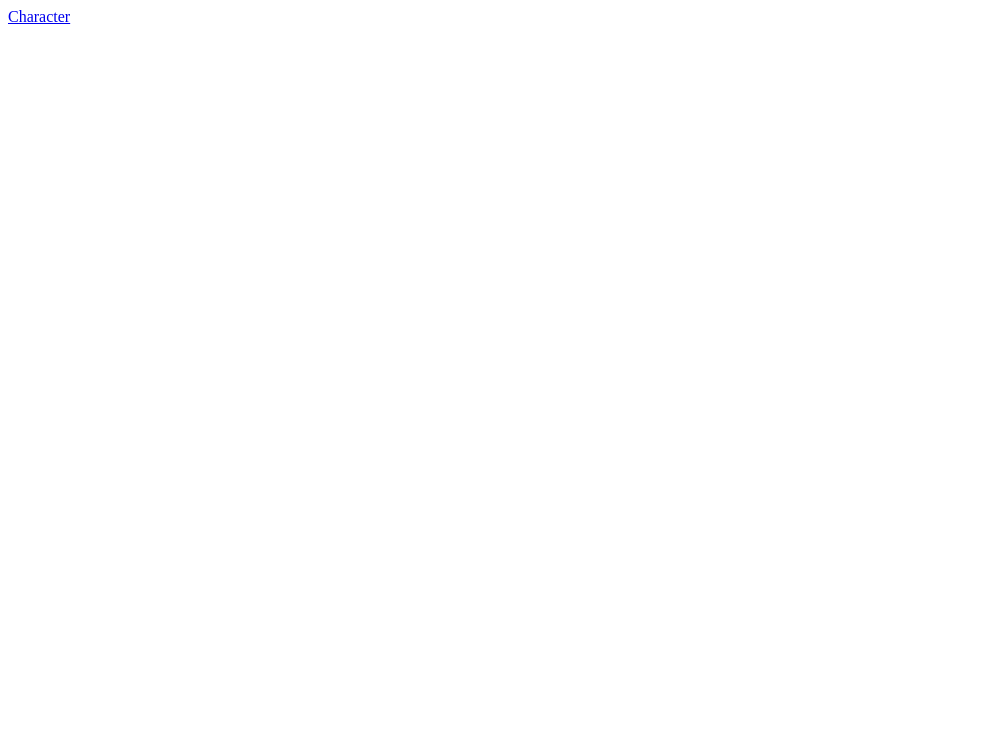
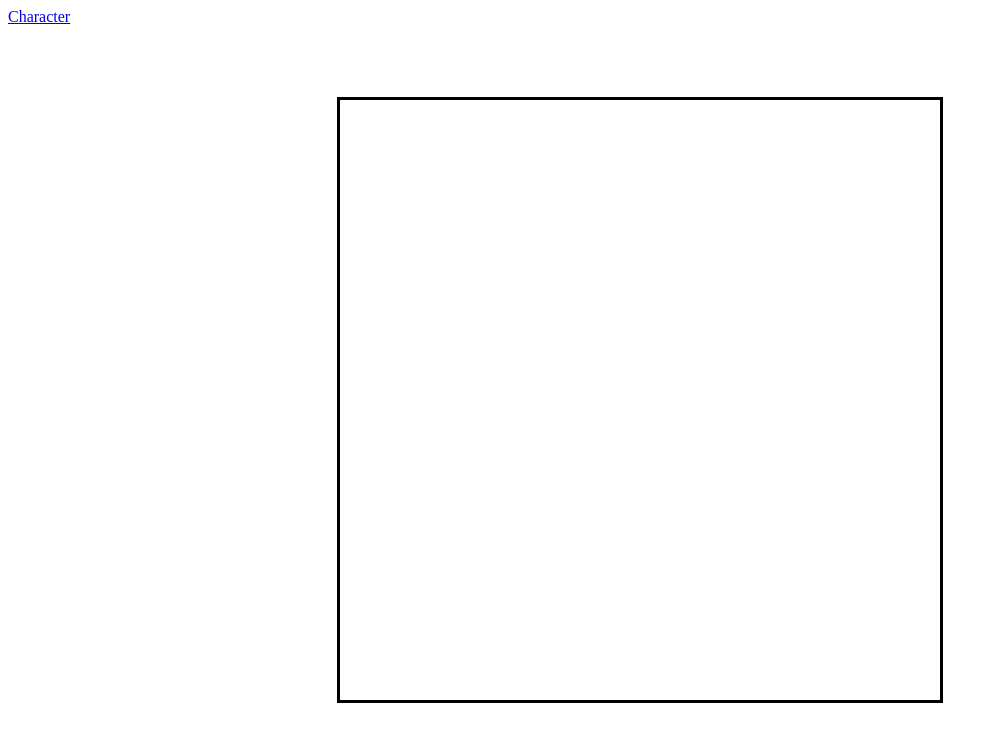
Before and after one commit to GameCatCam/unnamed-game-project, a plain HTML site: page pages/pageTwo.html in a window 1280 px wide. Shown: the whole page, without its empty margins (0-998 px from the left). Drawn offline with Linux system fonts and the light colour scheme.

Commit message:
fixed style error

```diff
--- a/assets/pageOne/style.css
+++ b/assets/pageOne/style.css
@@ -4,7 +4,6 @@ body {
 
 #canvas1 {
     position: absolute;
-    border: 3px solid black;
     width: 600px;
     height: 600px;
     transform: translate(-50%, -50%);
@@ -15,7 +14,7 @@ body {
     position: absolute;
     z-index: 10;
     top: 50px;
-    left: 50px;
+    left: 50%;
     transform: translateX(-50%);
 }
 .controls, select, option {
--- a/assets/pageTwo/style.css
+++ b/assets/pageTwo/style.css
@@ -0,0 +1,13 @@
+body {
+    background-color: white;
+}
+
+#canvas2 {
+    position: absolute;
+    border: 3px solid black;
+    width: 600px;
+    height: 600px;
+    transform: translate(-50%, -50%);
+    top: 50%;
+    left: 50%;
+}
```
